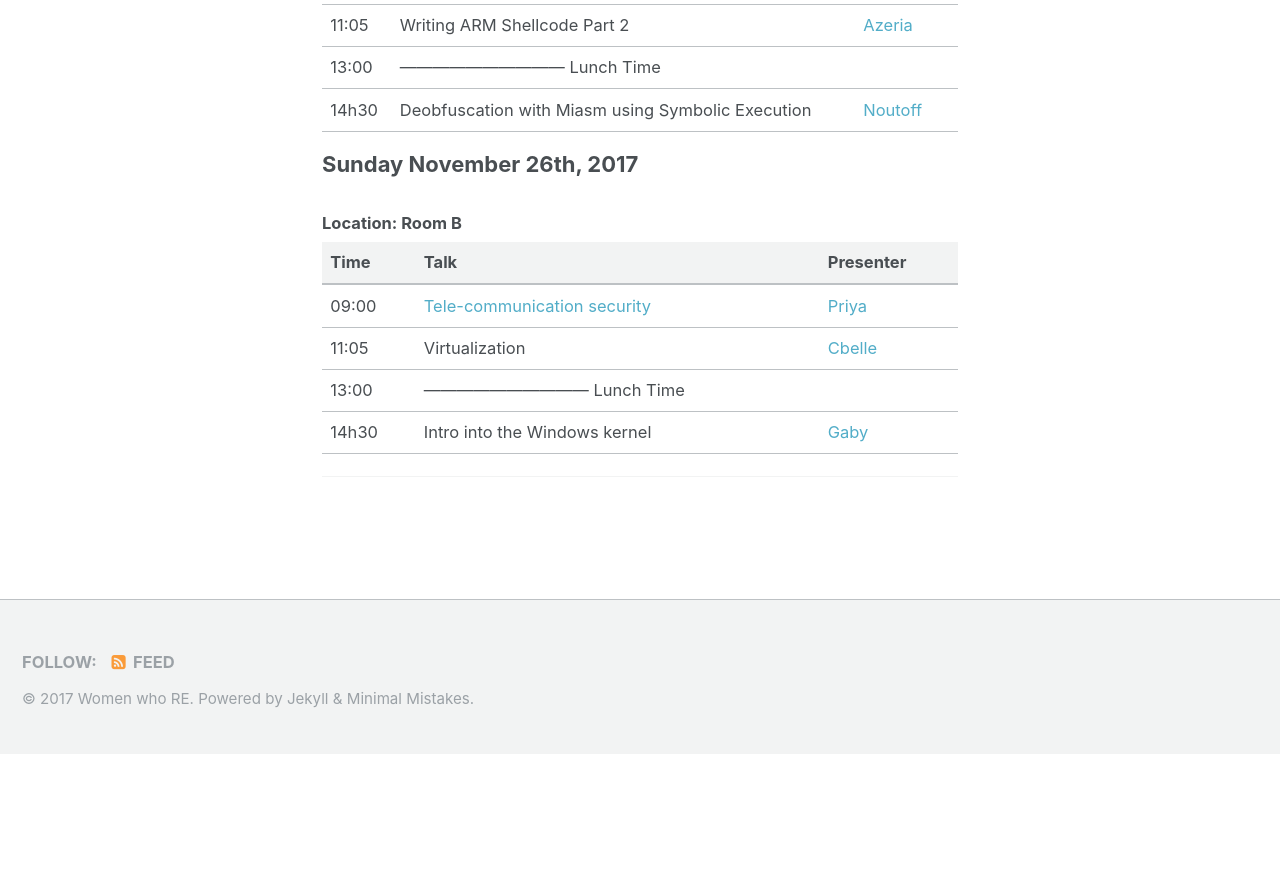
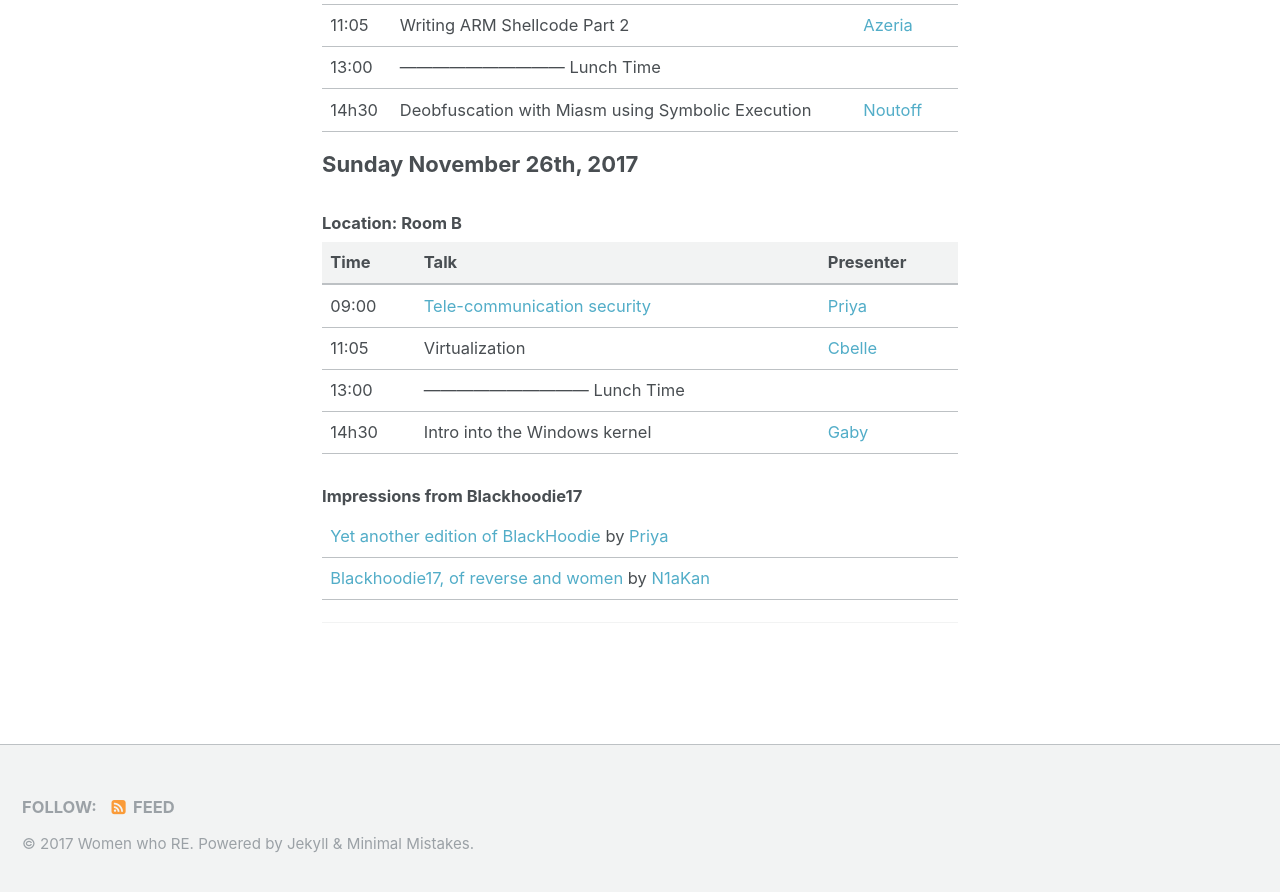
Before and after one commit to blackhoodieRE/blackhoodiere.github.io, a Jekyll site: the page built from _pages/archive.md, in a window 1280 px wide and 900 px high, scrolled down 1364 px. Shown: the top 892 px of the window. Built offline with Jekyll 4.4.1, drawn with Linux system fonts in a browser that asks for light colours; before the commit the page ends 2118 px from its top, so only the background shows below that.

Commit message:
Adding blogposts
Adding link to Priya's and N1aKan's posts about Blackhoodie17

```diff
--- a/_pages/archive.md
+++ b/_pages/archive.md
@@ -30,6 +30,7 @@ header:
 |05:00| Greetings | [Mari0n](https://twitter.com/pinkflawd) |
 |05:30| Thank you / Lightning talks / round table | ALL |
 
+
 **Saturday November 25th, 2017**
 
 ##### Location: Room B
@@ -40,6 +41,7 @@ header:
 |11:05| Writing ARM Shellcode Part 2 | [Azeria](https://twitter.com/Fox0x01) |
 |13:00| ------------------------------  Lunch Time
 |14h30| Deobfuscation with Miasm using Symbolic Execution | [Noutoff](https://twitter.com/__noutoff__) |
+
 
 **Sunday November 26th, 2017**
 
@@ -53,4 +55,11 @@ header:
 |14h30| Intro into the Windows kernel | [Gaby](https://twitter.com/pwissenlit) |
 
 
+
+##### Impressions from Blackhoodie17
+
+| [Yet another edition of BlackHoodie](https://insinuator.net/2017/12/yet-another-edition-of-blackhoodie-blackhoodie17/) by [Priya](https://twitter.com/priyachalakkal) |
+| [Blackhoodie17, of reverse and women](https://www.digitalsecurity.fr/en/blog/blackhoodie17-reverse-and-women) by [N1aKan](https://twitter.com/N1aKan) |
+
+
 ---
```
